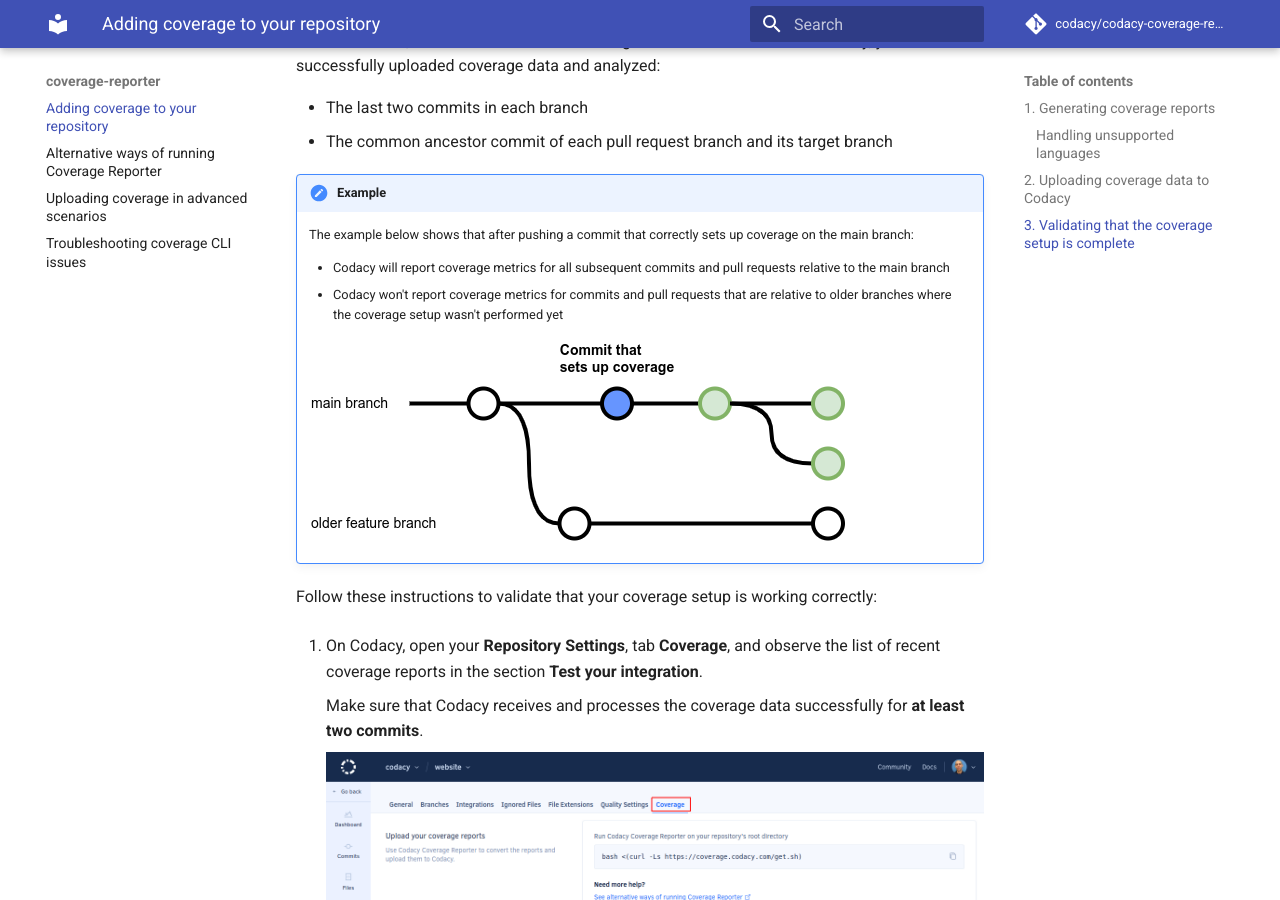
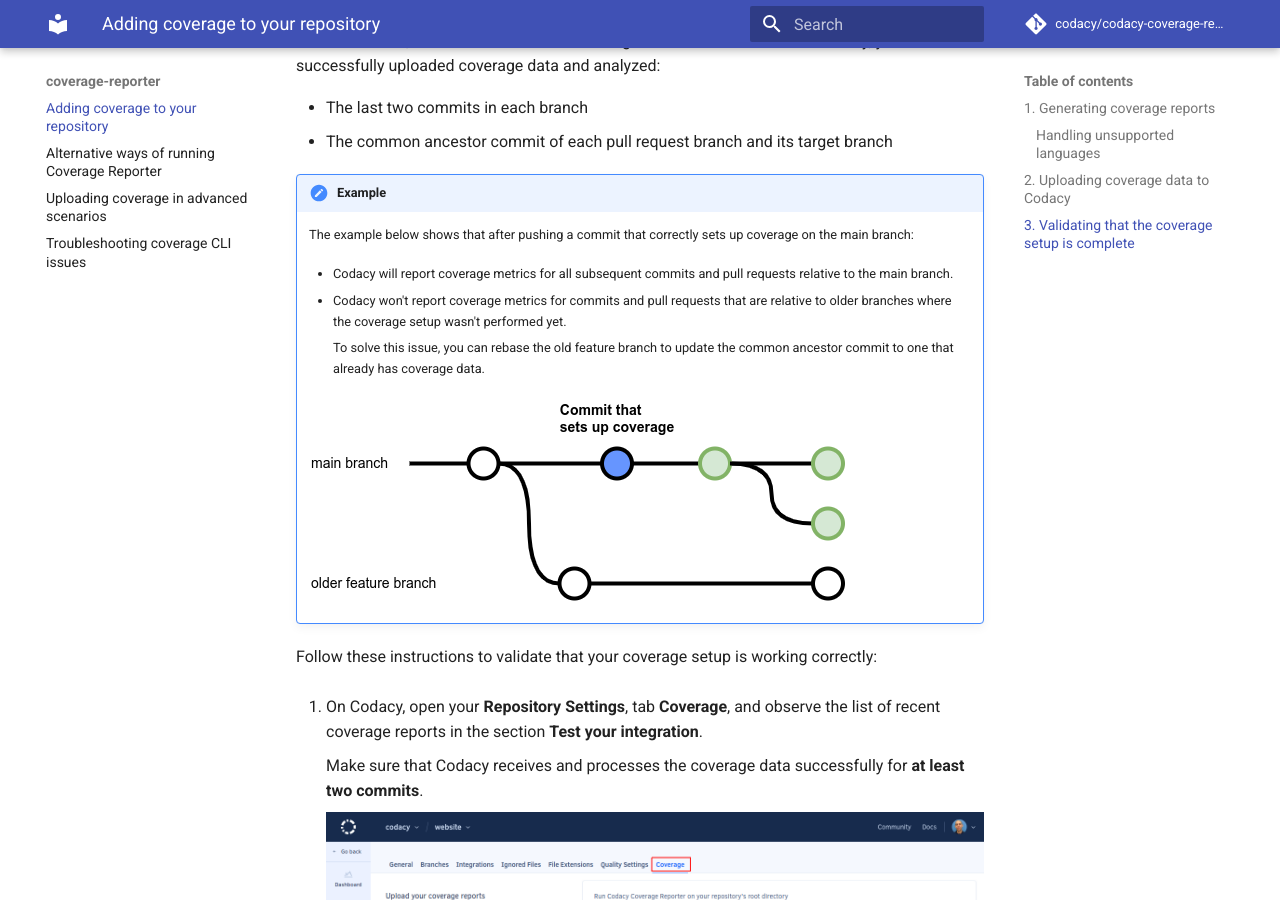
Before and after one commit to codacy/codacy-coverage-reporter, an MkDocs documentation site: the page built from docs/index.md, in a window 1280 px wide and 900 px high, scrolled down 4704 px. Built offline with MkDocs 1.6.1 and Material for MkDocs 9.7.7, drawn with Linux system fonts in a browser that asks for light colours; comment, search, counter and statistics services are not loaded.

Commit message:
doc: Suggest rebasing branch to fix missing coverage variation

```diff
--- a/docs/index.md
+++ b/docs/index.md
@@ -214,8 +214,11 @@
 !!! note "Example"
     The example below shows that after pushing a commit that correctly sets up coverage on the main branch:
 
-    -   Codacy will report coverage metrics for all subsequent commits and pull requests relative to the main branch
-    -   Codacy won't report coverage metrics for commits and pull requests that are relative to older branches where the coverage setup wasn't performed yet
+    -   Codacy will report coverage metrics for all subsequent commits and pull requests relative to the main branch.
+
+    -   Codacy won't report coverage metrics for commits and pull requests that are relative to older branches where the coverage setup wasn't performed yet.
+
+        To solve this issue, you can rebase the old feature branch to update the common ancestor commit to one that already has coverage data.
 
     ![Setting up coverage on the main branch](images/coverage-validate.png)
 
```
